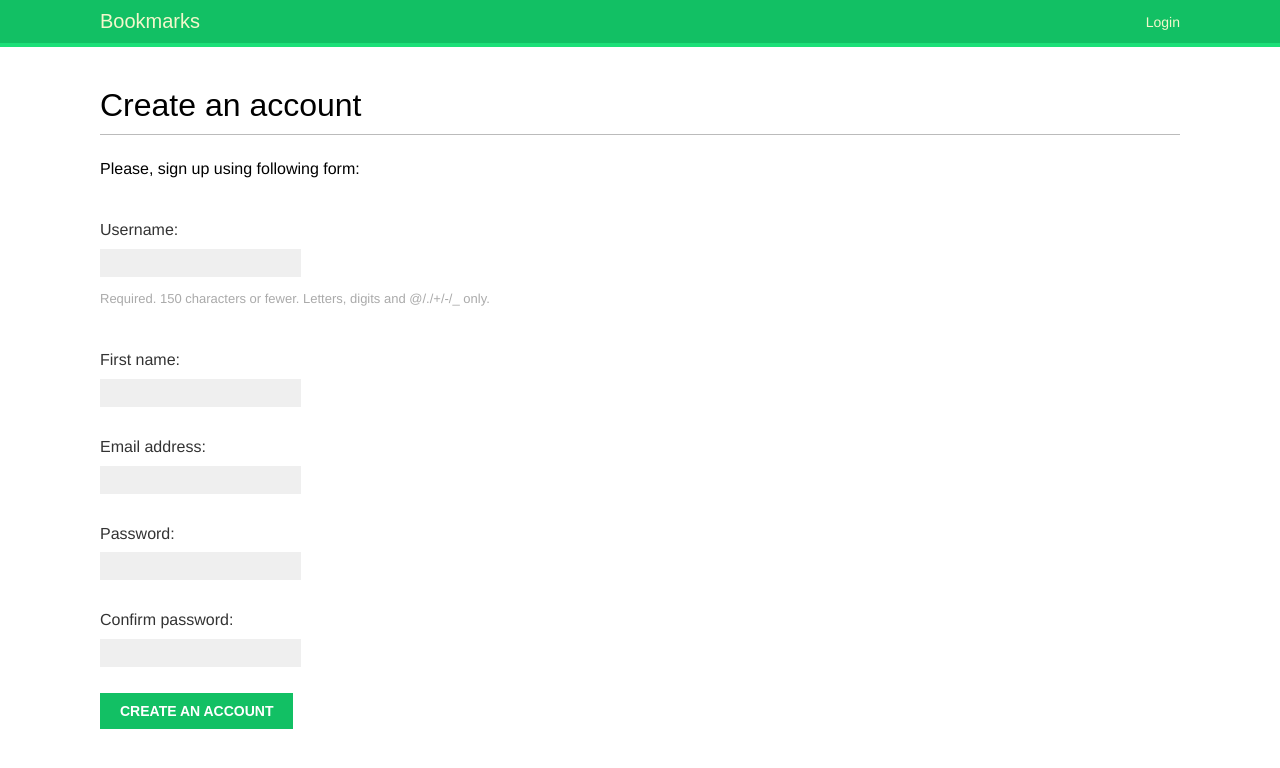
After one commit to koradon/mySocialWebsite, a Django app: page /account/register/ in a window 1280 px wide. The commit adds this page. Shown: the top 768 px of the page. Run offline with Django 3.2, Linux system fonts and the light colour scheme; some web fonts are replaced.

Commit message:
Added registration functionality.

```diff
--- a/bookmarks/account/forms.py
+++ b/bookmarks/account/forms.py
@@ -1,6 +1,25 @@
 from django import forms
+
+from django.contrib.auth.models import User
 
 
 class LoginForm(forms.Form):
     username = forms.CharField()
     password = forms.CharField(widget=forms.PasswordInput)
+
+
+class UserRegistrationForm(forms.ModelForm):
+    password = forms.CharField(label='Password',
+                               widget=forms.PasswordInput)
+    password2 = forms.CharField(label='Confirm password',
+                                widget=forms.PasswordInput)
+
+    class Meta:
+        model = User
+        fields = ('username', 'first_name', 'email')
+
+    def clean_password2(self):
+        cd = self.cleaned_data
+        if cd['password'] != cd['password2']:
+            raise forms.ValidationError('Password don\'t match.')
+        return cd['password2']
--- /dev/null
+++ b/bookmarks/account/templates/account/register.html
@@ -0,0 +1,13 @@
+{% extends "base.html" %}
+
+{% block title %}Create an account{% endblock %}
+
+{% block content %}
+    <h1>Create an account</h1>
+    <p>Please, sign up using following form:</p>
+    <form action="." method="post">
+        {{ user_form.as_p }}
+        {% csrf_token %}
+        <p><input type="submit" value="Create an account"></p>
+    </form>
+{% endblock %}
--- a/bookmarks/account/templates/registration/login.html
+++ b/bookmarks/account/templates/registration/login.html
@@ -10,7 +10,7 @@
             Please try again.
         </p>
     {% else %}
-        <p>Please, use the following form to log-in:</p>
+        <p>Please, use the following form to log-in. If you don't have an account <a href="{% url 'register' %}">register here</a>.</p>
     {% endif %}
 
     <form action="{% url 'login' %}" method="post">
--- a/bookmarks/account/urls.py
+++ b/bookmarks/account/urls.py
@@ -17,5 +17,7 @@ urlpatterns = [
     url(r'^password-reset/confirm/(?P<uidb64>[-\w]+)/(?P<token>[-\w]+)/$', auth_views.password_reset_confirm, name="password_reset_confirm"),
     url(r'^password-reset/complete/$', auth_views.password_reset_complete, name='password_reset_complete'),
 
+    url(r'^register/$', views.register, name='register'),
+
     url(r'^$', views.dashboard, name='dashboard'),
 ]
--- a/bookmarks/account/views.py
+++ b/bookmarks/account/views.py
@@ -2,7 +2,7 @@ from django.shortcuts import render
 from django.http import HttpResponse
 from django.contrib.auth import authenticate, login
 from django.contrib.auth.decorators import login_required
-from .forms import LoginForm
+from .forms import LoginForm, UserRegistrationForm
 
 
 # Create your views here.
@@ -42,3 +42,23 @@ def user_login(request):
     }
 
     return render(request, 'account/login.html', context)
+
+
+def register(request):
+    if request.method == 'POST':
+        user_form = UserRegistrationForm(request.POST)
+
+        if user_form.is_valid():
+            new_user = user_form.save(commit=False)
+            new_user.set_password(user_form.cleaned_data['password'])
+            new_user.save()
+            return render(request,
+                          'account/register_done.html',
+                          {'new_user': new_user})
+
+    else:
+        user_form = UserRegistrationForm()
+
+    return render(request,
+                  'account/register.html',
+                  {'user_form': user_form})
```
Also changed, not shown: bookmarks/account/templates/account/register_done.html (added, +9 -0 lines), bookmarks/db.sqlite3.
